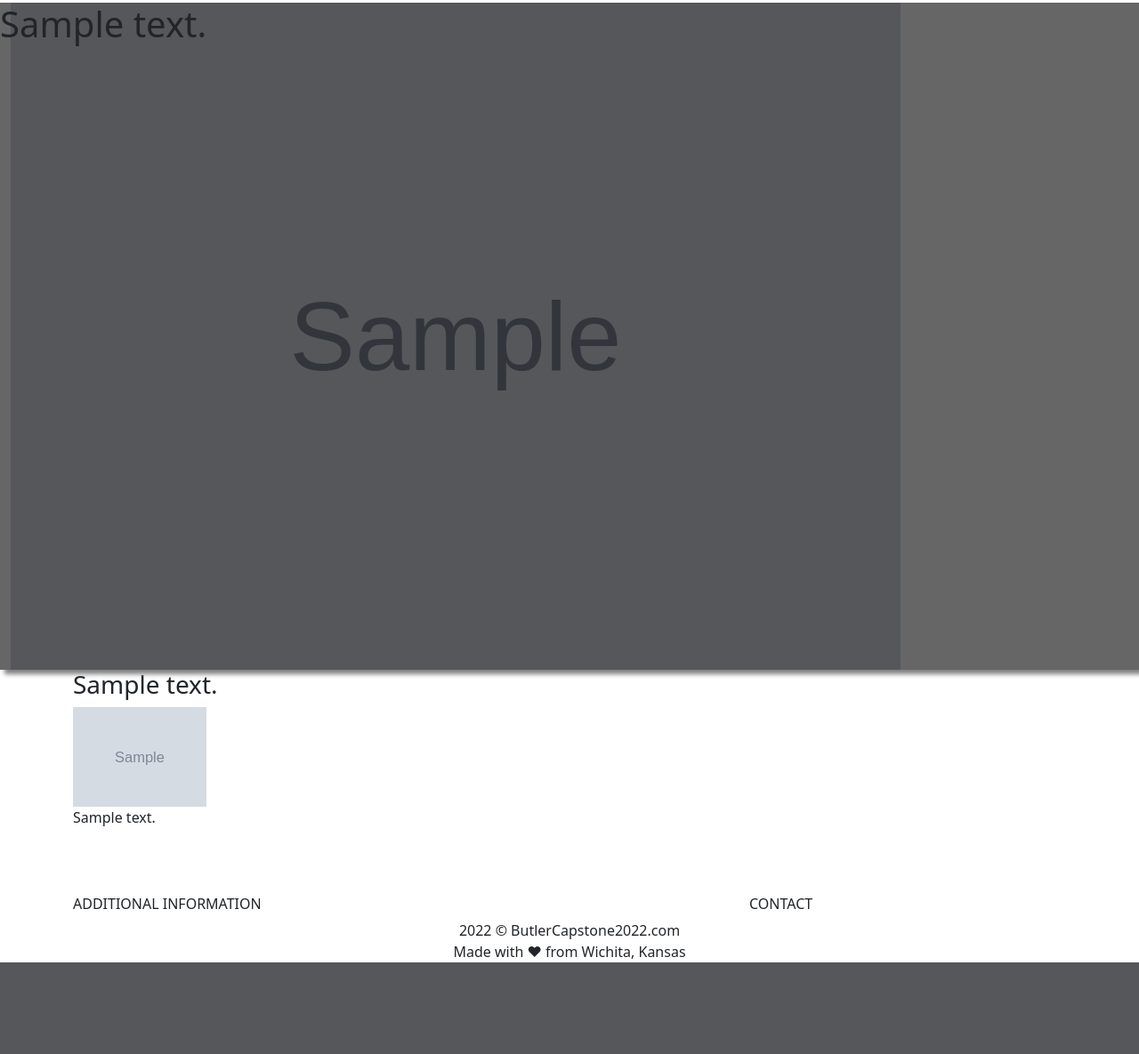
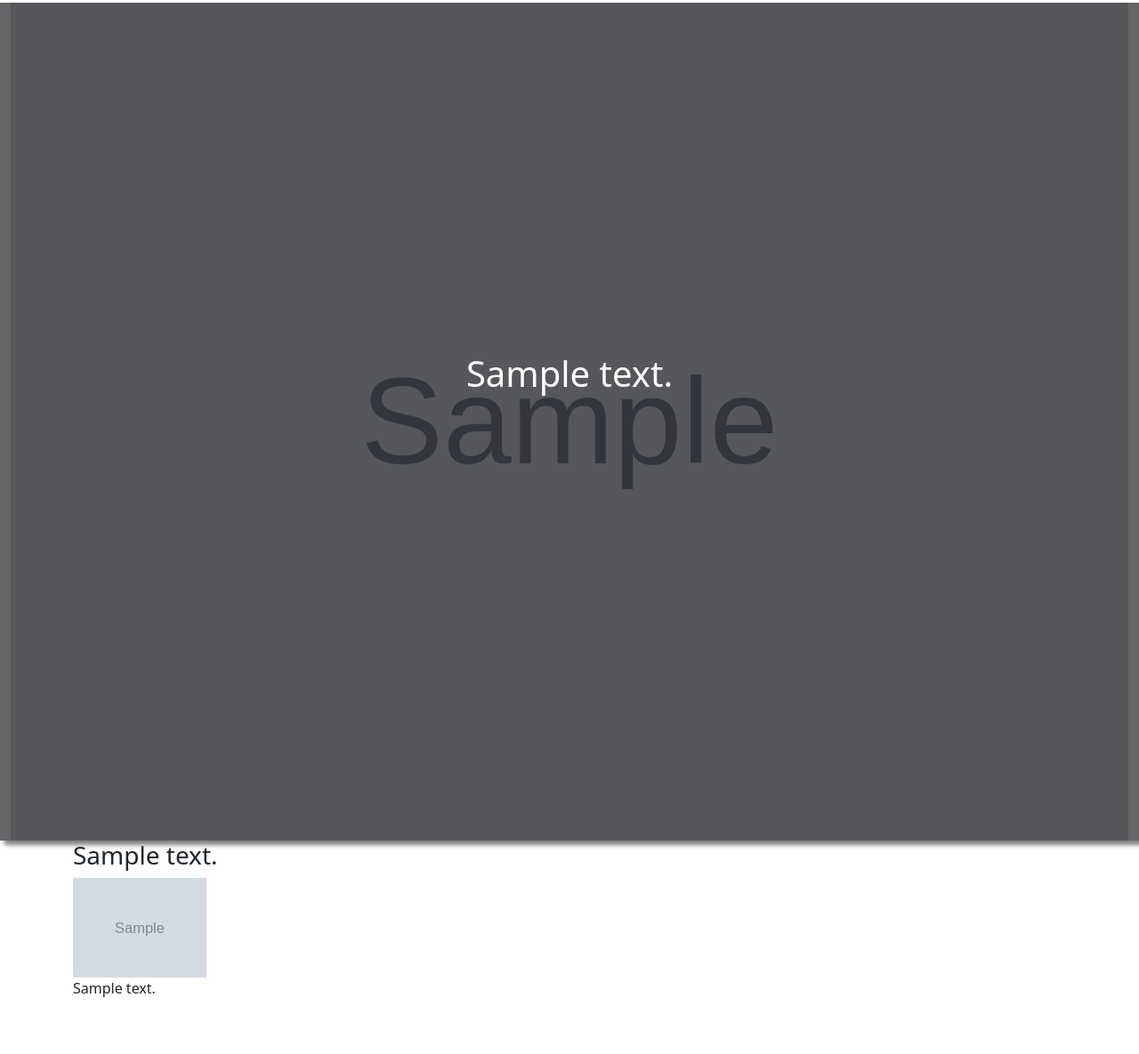
Before and after one commit to JaredP45/ClassWebProject, a Django app: page / in a window 1280 px wide. Shown: the part 69-1254 px from the top of the page at 89% size. Before the commit the page ends 1151 px from the top, so only its background shows below. Run offline with Django 4.2, Linux system fonts and the light colour scheme; tables that the repository leaves empty hold one stand-in row (values such as "Sample post"); grey boxes marked "Sample" are stand-in pictures; some libraries are stand-ins or nearby versions.

Commit message:
Minor styling changes.

```diff
--- a/base/LandingPage/static/CustomCSS/banner.css
+++ b/base/LandingPage/static/CustomCSS/banner.css
@@ -13,7 +13,14 @@
     background: rgba(0, 0, 0, 0.6);
 }
 .banner-img {
-    max-width: 100%;
     height: auto;
-    box-shadow: 10px 10px 10px 3px black;
+    width: 100%;
 }
+
+.description {
+	left: 50%;
+	position: absolute;
+	top: 45%;
+	transform: translate(-50%, -55%);
+	text-align: center;
+}
--- a/base/LandingPage/templates/UpperSection.html
+++ b/base/LandingPage/templates/UpperSection.html
@@ -1,8 +1,14 @@
 {% load static %}
 {% for data in greeting %}
-    <header class="page-header header container-fluid">
-        <img src="{{ data.banner.url }}" width="1000px">
-        <div class="overlay"/>
-        <h1>{{ data.welcome_message }}</h1>
-    </header>
+    <body>
+        <header class="page-header header container-fluid">
+            <img class="banner-img" src="{{ data.banner.url }}">
+
+            <div class="overlay"/>
+
+            <div class="description" style="color: white">
+                <h1>{{ data.welcome_message }}</h1>
+            </div>
+        </header>
+    </body>
 {% endfor %}
--- a/base/LandingPage/templates/base.html
+++ b/base/LandingPage/templates/base.html
@@ -10,7 +10,7 @@
         <link rel="stylesheet" href="{% static 'bootstrap-5.1.3-dist/css/bootstrap.min.css.map' %}" />
 
         <!-- Custom CSS -->
-        <link rel="stylesheet" href="../static/CustomCss/base.css" />
+        <link rel="stylesheet" href="../static/CustomCSS/base.css" />
 
         <title>Butler 2022 Capstone</title>
     </head>
```
